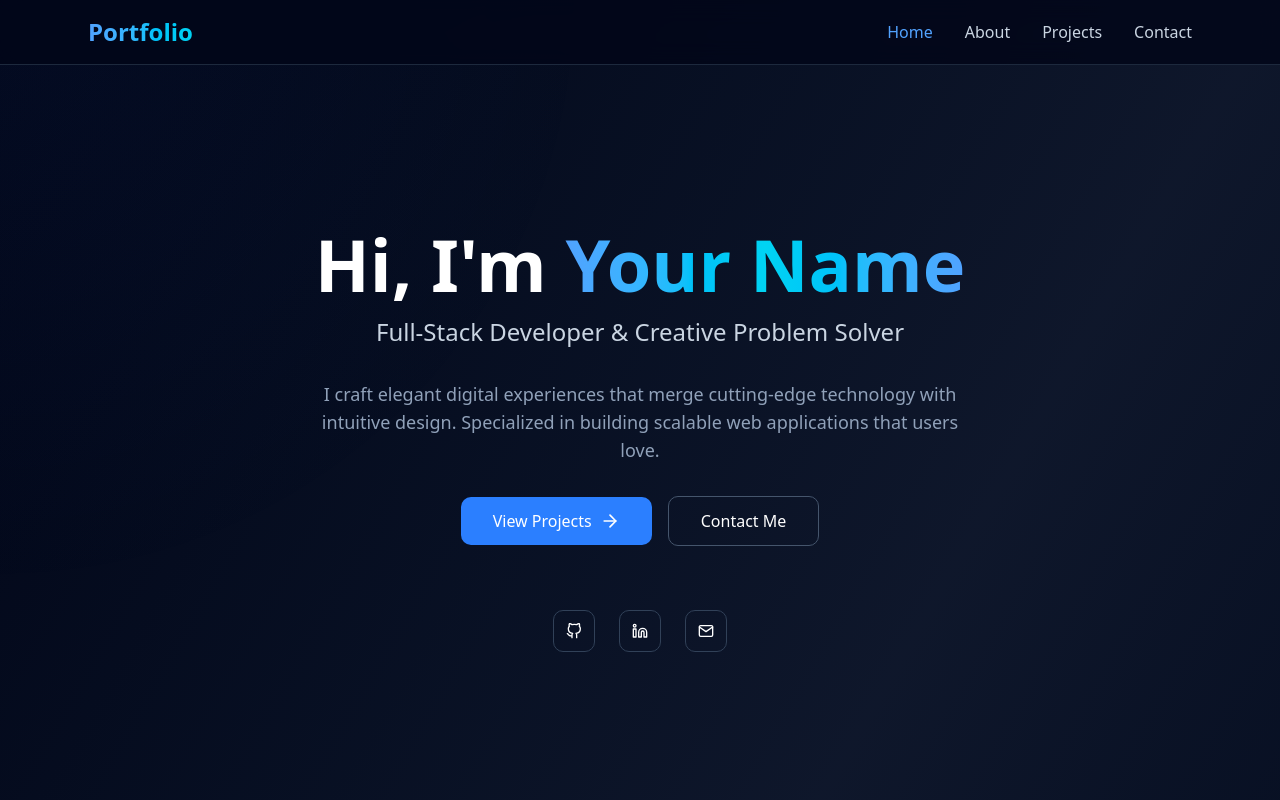
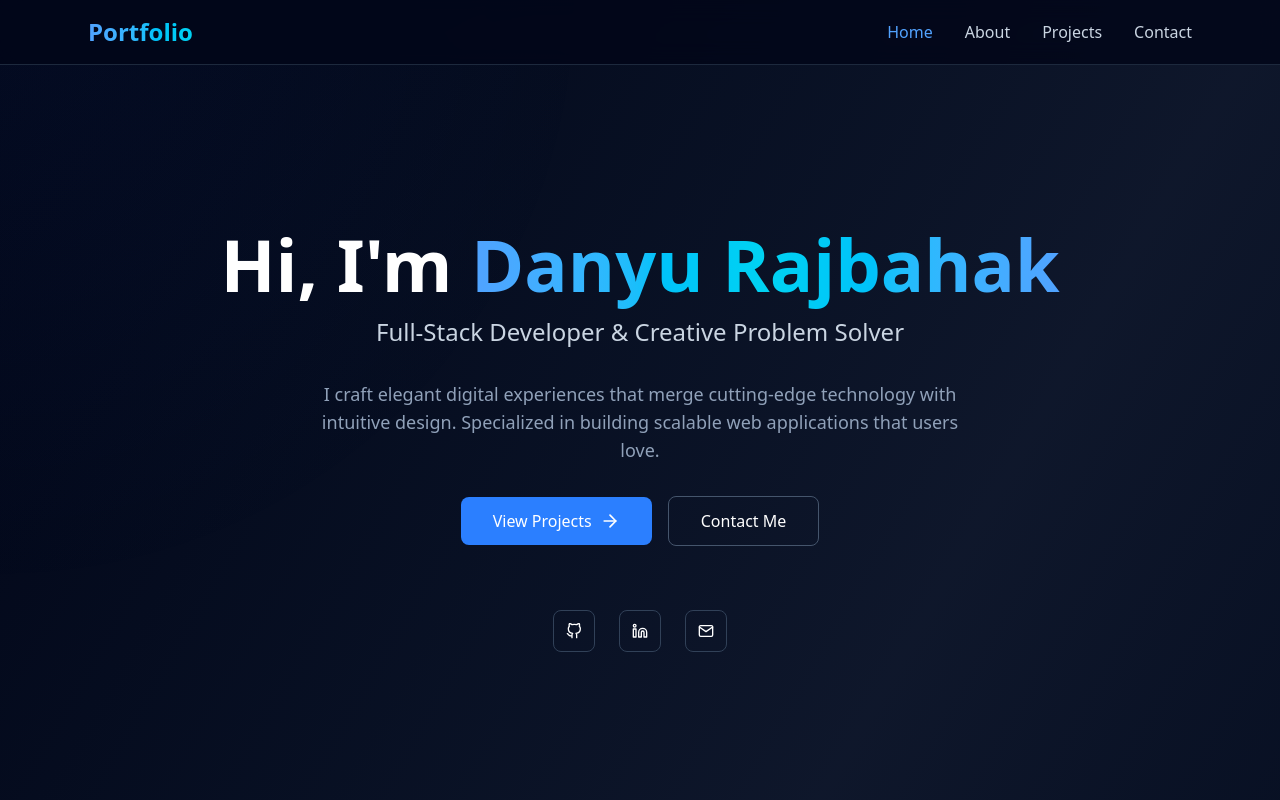
Before and after one commit to rajbahakdanyu/portfolio, a Next.js app: page / in a window 1280 px wide. Shown: the top 800 px of the page. Built offline with nearby package versions, Linux system fonts and the light colour scheme.

Commit message:
refactor: clean up globals.css, update page.tsx with personal details, and format tsconfig.json for consistency

```diff
--- a/app/globals.css
+++ b/app/globals.css
@@ -2,81 +2,6 @@
 @import "tw-animate-css";
 
 @custom-variant dark (&:is(.dark *));
-
-@theme inline {
-  --color-background: var(--background);
-  --color-foreground: var(--foreground);
-  --font-sans: var(--font-geist-sans);
-  --font-mono: var(--font-geist-mono);
-  --color-sidebar-ring: var(--sidebar-ring);
-  --color-sidebar-border: var(--sidebar-border);
-  --color-sidebar-accent-foreground: var(--sidebar-accent-foreground);
-  --color-sidebar-accent: var(--sidebar-accent);
-  --color-sidebar-primary-foreground: var(--sidebar-primary-foreground);
-  --color-sidebar-primary: var(--sidebar-primary);
-  --color-sidebar-foreground: var(--sidebar-foreground);
-  --color-sidebar: var(--sidebar);
-  --color-chart-5: var(--chart-5);
-  --color-chart-4: var(--chart-4);
-  --color-chart-3: var(--chart-3);
-  --color-chart-2: var(--chart-2);
-  --color-chart-1: var(--chart-1);
-  --color-ring: var(--ring);
-  --color-input: var(--input);
-  --color-border: var(--border);
-  --color-destructive: var(--destructive);
-  --color-accent-foreground: var(--accent-foreground);
-  --color-accent: var(--accent);
-  --color-muted-foreground: var(--muted-foreground);
-  --color-muted: var(--muted);
-  --color-secondary-foreground: var(--secondary-foreground);
-  --color-secondary: var(--secondary);
-  --color-primary-foreground: var(--primary-foreground);
-  --color-primary: var(--primary);
-  --color-popover-foreground: var(--popover-foreground);
-  --color-popover: var(--popover);
-  --color-card-foreground: var(--card-foreground);
-  --color-card: var(--card);
-  --radius-sm: calc(var(--radius) - 4px);
-  --radius-md: calc(var(--radius) - 2px);
-  --radius-lg: var(--radius);
-  --radius-xl: calc(var(--radius) + 4px);
-}
-
-:root {
-  --radius: 0.625rem;
-  --background: oklch(1 0 0);
-  --foreground: oklch(0.145 0 0);
-  --card: oklch(1 0 0);
-  --card-foreground: oklch(0.145 0 0);
-  --popover: oklch(1 0 0);
-  --popover-foreground: oklch(0.145 0 0);
-  --primary: oklch(0.205 0 0);
-  --primary-foreground: oklch(0.985 0 0);
-  --secondary: oklch(0.97 0 0);
-  --secondary-foreground: oklch(0.205 0 0);
-  --muted: oklch(0.97 0 0);
-  --muted-foreground: oklch(0.556 0 0);
-  --accent: oklch(0.97 0 0);
-  --accent-foreground: oklch(0.205 0 0);
-  --destructive: oklch(0.577 0.245 27.325);
-  --border: oklch(0.922 0 0);
-  --input: oklch(0.922 0 0);
-  --ring: oklch(0.708 0 0);
-  --chart-1: oklch(0.646 0.222 41.116);
-  --chart-2: oklch(0.6 0.118 184.704);
-  --chart-3: oklch(0.398 0.07 227.392);
-  --chart-4: oklch(0.828 0.189 84.429);
-  --chart-5: oklch(0.769 0.188 70.08);
-  --sidebar: oklch(0.985 0 0);
-  --sidebar-foreground: oklch(0.145 0 0);
-  --sidebar-primary: oklch(0.205 0 0);
-  --sidebar-primary-foreground: oklch(0.985 0 0);
-  --sidebar-accent: oklch(0.97 0 0);
-  --sidebar-accent-foreground: oklch(0.205 0 0);
-  --sidebar-border: oklch(0.922 0 0);
-  --sidebar-ring: oklch(0.708 0 0);
-}
 
 .dark {
   --background: oklch(0.145 0 0);
@@ -111,12 +36,3 @@
   --sidebar-border: oklch(1 0 0 / 10%);
   --sidebar-ring: oklch(0.556 0 0);
 }
-
-@layer base {
-  * {
-    @apply border-border outline-ring/50;
-  }
-  body {
-    @apply bg-background text-foreground;
-  }
-}
--- a/app/page.tsx
+++ b/app/page.tsx
@@ -1,17 +1,17 @@
 "use client";
 
-import { useState, useEffect } from "react";
+import { useEffect, useState } from "react";
 import {
+  FiArrowRight,
   FiCode,
-  FiArrowRight,
   FiExternalLink,
-  FiMail,
-  FiX,
-  FiMenu,
+  FiFigma,
   FiGithub,
   FiLinkedin,
+  FiMail,
+  FiMenu,
+  FiX,
   FiZap,
-  FiFigma,
 } from "react-icons/fi";
 
 const PortfolioWebsite = () => {
@@ -141,7 +141,7 @@ const PortfolioWebsite = () => {
             <h1 className="text-5xl md:text-7xl font-bold animate-fade-in">
               Hi, I'm{" "}
               <span className="bg-gradient-to-r from-blue-400 via-cyan-400 to-blue-400 bg-clip-text text-transparent">
-                Your Name
+                Danyu Rajbahak
               </span>
             </h1>
             <p className="text-xl md:text-2xl text-slate-300">
@@ -174,17 +174,17 @@ const PortfolioWebsite = () => {
             {[
               {
                 icon: <FiGithub />,
-                href: "https://github.com",
+                href: "https://github.com/rajbahakdanyu",
                 name: "github",
               },
               {
                 icon: <FiLinkedin />,
-                href: "https://linkedin.com",
+                href: "https://www.linkedin.com/in/danyu-rajbahak",
                 name: "linkedin",
               },
               {
                 icon: <FiMail />,
-                href: "mailto:contact@example.com",
+                href: "mailto:rajbahakdanyu@gmail.com",
                 name: "mail",
               },
             ].map(({ icon, href, name }) => (
@@ -301,7 +301,7 @@ const PortfolioWebsite = () => {
       {/* Footer */}
       <footer className="border-t border-slate-800 py-8 px-6">
         <div className="max-w-6xl mx-auto text-center text-slate-400">
-          <p>© 2025 Danyu Rajbahak. Built with Next.js, Bun & Framer Motion.</p>
+          <p>© 2025 Danyu Rajbahak</p>
         </div>
       </footer>
     </div>
--- /dev/null
+++ b/types/global.d.ts
@@ -0,0 +1,9 @@
+declare module "*.css" {
+  const content: string;
+  export default content;
+}
+
+declare module "*.scss" {
+  const content: string;
+  export default content;
+}
```
Also changed, not shown: tsconfig.json (+18 -4 lines).
